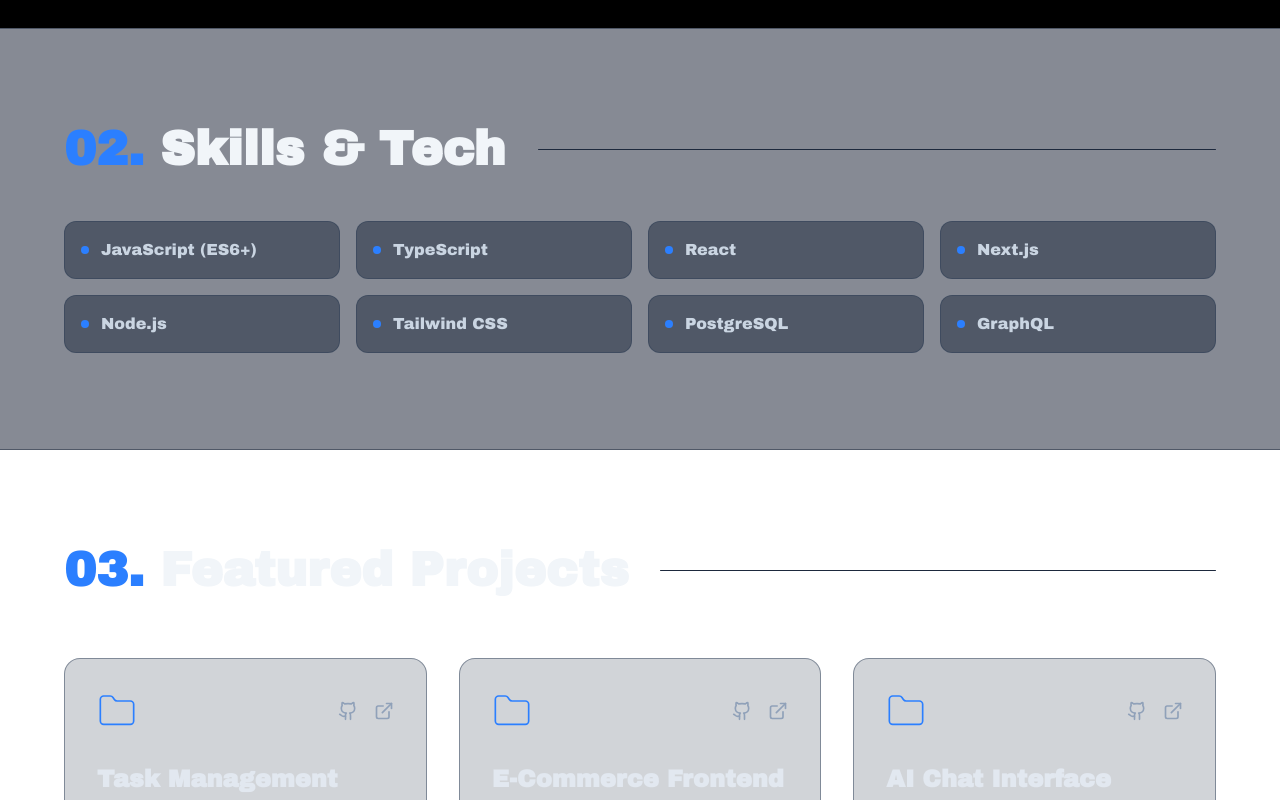
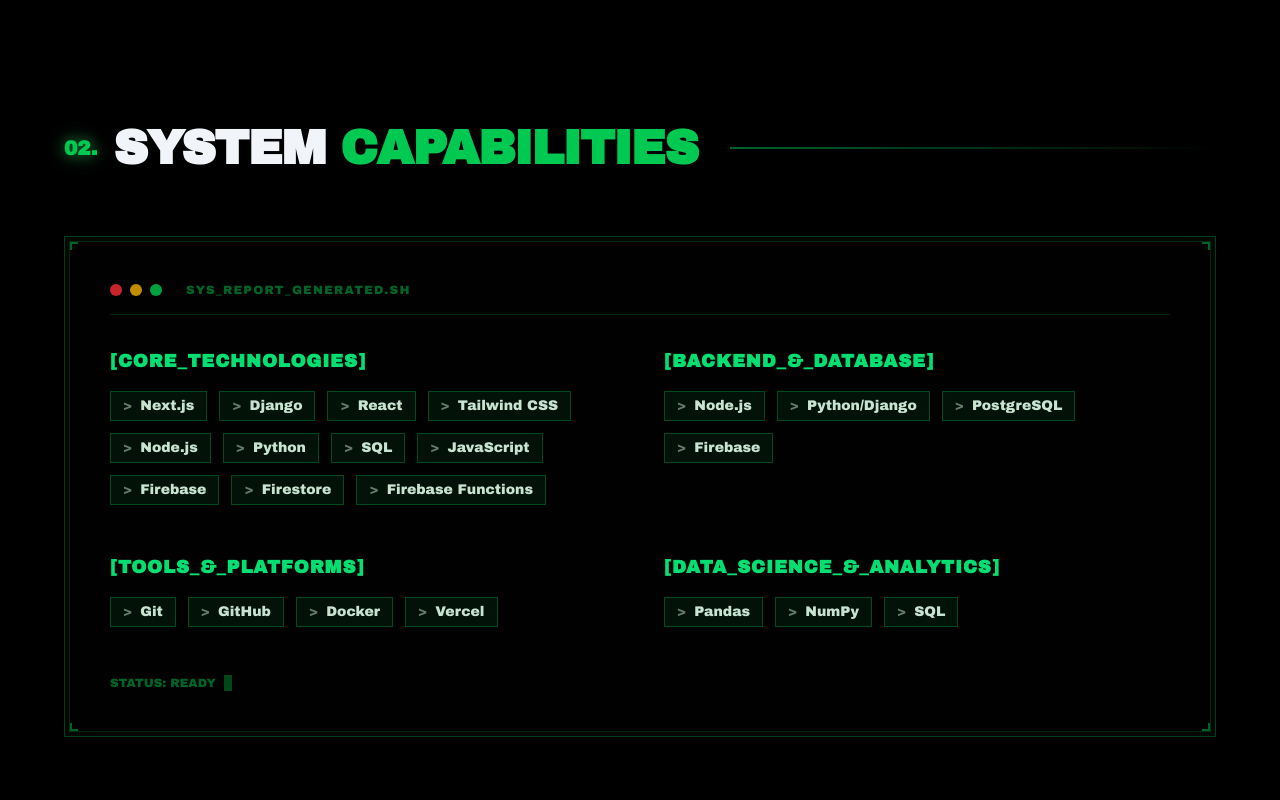
Before and after one commit to kzhynkent/canja.dev, a Next.js app: page / in a window 1280 px wide. Shown: the part 1620-2420 px from the top of the page. Built offline with nearby package versions, Linux system fonts and the light colour scheme.

Commit message:
made the skills and tech section consistent with the theme.

```diff
--- a/src/components/About.tsx
+++ b/src/components/About.tsx
@@ -1,32 +1,8 @@
 "use client";
 
 import Image from "next/image";
-import { motion, useInView } from "framer-motion";
-import { useRef, useState, useEffect } from "react";
-import { useScrambleText } from "./useScrambleText";
-
-function ScrambleTextOnScroll({ text, duration = 1500, className = "" }: { text: string, duration?: number, className?: string }) {
-    const ref = useRef(null);
-    const isInView = useInView(ref, { once: true, margin: "-100px" });
-    const [shouldAnimate, setShouldAnimate] = useState(false);
-
-    // Only start scrambling when the element comes into view
-    useEffect(() => {
-        if (isInView) {
-            setShouldAnimate(true);
-        }
-    }, [isInView]);
-
-    // The hook returns the original text immediately if shouldAnimate is false
-    const scrambled = useScrambleText(text, duration);
-    const displayText = shouldAnimate ? scrambled : "";
-
-    return (
-        <span ref={ref} className={className}>
-            {displayText}
-        </span>
-    );
-}
+import { motion } from "framer-motion";
+import { ScrambleTextOnScroll } from "./ScrambleTextOnScroll";
 
 export default function About() {
     return (
@@ -43,7 +19,7 @@
                 <motion.div
                     initial={{ opacity: 0, x: -50 }}
                     whileInView={{ opacity: 1, x: 0 }}
-                    viewport={{ once: true, margin: "-100px" }}
+                    viewport={{ margin: "-100px" }}
                     transition={{ duration: 0.6 }}
                     className="flex items-center gap-4 mb-16"
                 >
@@ -77,7 +53,7 @@
                     <motion.div
                         initial={{ opacity: 0, scale: 0.8 }}
                         whileInView={{ opacity: 1, scale: 1 }}
-                        viewport={{ once: true, margin: "-100px" }}
+                        viewport={{ margin: "-100px" }}
                         transition={{ duration: 0.6, delay: 0.4 }}
                         className="relative group w-full max-w-md mx-auto aspect-[4/5] mt-8 md:mt-0"
                     >
--- /dev/null
+++ b/src/components/ScrambleTextOnScroll.tsx
@@ -0,0 +1,26 @@
+"use client";
+
+import { useInView } from "framer-motion";
+import { useRef, useState, useEffect } from "react";
+import { useScrambleText } from "./useScrambleText";
+
+export function ScrambleTextOnScroll({ text, duration = 1500, className = "" }: { text: string, duration?: number, className?: string }) {
+    const ref = useRef(null);
+    const isInView = useInView(ref, { margin: "-100px" });
+    const [shouldAnimate, setShouldAnimate] = useState(false);
+
+    // Toggle scrambling state based on visibility
+    useEffect(() => {
+        setShouldAnimate(isInView);
+    }, [isInView]);
+
+    // The hook returns the original text immediately if shouldAnimate is false
+    const scrambled = useScrambleText(text, duration);
+    const displayText = shouldAnimate ? scrambled : text; // Reset immediately to target text if not animating, or handle it inside hook
+
+    return (
+        <span ref={ref} className={className}>
+            {displayText}
+        </span>
+    );
+}
--- a/src/components/Skills.tsx
+++ b/src/components/Skills.tsx
@@ -1,35 +1,127 @@
+"use client";
+
+import { motion, Variants } from "framer-motion";
+import { ScrambleTextOnScroll } from "./ScrambleTextOnScroll";
+
+const skillCategories = [
+    {
+        title: "CORE_TECHNOLOGIES",
+        skills: ["Next.js", "Django", "React", "Tailwind CSS", "Node.js", "Python", "SQL", "JavaScript", "Firebase", "Firestore", "Firebase Functions"]
+    },
+    {
+        title: "BACKEND_&_DATABASE",
+        skills: ["Node.js", "Python/Django", "PostgreSQL", "Firebase"]
+    },
+    {
+        title: "TOOLS_&_PLATFORMS",
+        skills: ["Git", "GitHub", "Docker", "Vercel"]
+    },
+    {
+        title: "DATA_SCIENCE_&_ANALYTICS",
+        skills: ["Pandas", "NumPy", "SQL"]
+    }
+];
+
+const containerVariants: Variants = {
+    hidden: { opacity: 0 },
+    visible: {
+        opacity: 1,
+        transition: {
+            staggerChildren: 0.1,
+            delayChildren: 0.2
+        }
+    }
+};
+
+const itemVariants: Variants = {
+    hidden: { y: 20, opacity: 0 },
+    visible: {
+        y: 0,
+        opacity: 1,
+        transition: { type: "spring", stiffness: 100 }
+    }
+};
+
 export default function Skills() {
-    const skills = [
-        "JavaScript (ES6+)",
-        "TypeScript",
-        "React",
-        "Next.js",
-        "Node.js",
-        "Tailwind CSS",
-        "PostgreSQL",
-        "GraphQL"
-    ];
+    return (
+        <section id="skills" className="py-24 px-6 md:px-12 relative bg-black font-mono overflow-hidden">
+            {/* Background scanlines */}
+            <div className="absolute inset-0 pointer-events-none opacity-5 mix-blend-overlay"
+                style={{
+                    backgroundImage: 'linear-gradient(transparent 50%, rgba(34, 197, 94, 0.5) 50%)',
+                    backgroundSize: '100% 4px'
+                }}
+            />
 
-    return (
-        <section id="skills" className="py-24 px-6 md:px-12 bg-slate-900/50 backdrop-blur-xl border-y border-slate-800/50">
-            <div className="max-w-6xl mx-auto">
-                <h2 className="text-3xl md:text-5xl font-bold mb-12 text-slate-100 flex items-center gap-4">
-                    <span className="text-blue-500">02.</span> Skills & Tech
-                    <div className="h-[1px] bg-slate-800 flex-grow ml-4 rounded-full"></div>
-                </h2>
+            <div className="max-w-6xl mx-auto relative z-10">
+                <motion.div
+                    initial={{ opacity: 0, x: -50 }}
+                    whileInView={{ opacity: 1, x: 0 }}
+                    viewport={{ margin: "-100px" }}
+                    transition={{ duration: 0.6 }}
+                    className="flex items-center gap-4 mb-16"
+                >
+                    <span className="text-green-500 font-bold text-xl drop-shadow-[0_0_8px_rgba(34,197,94,0.8)]">02.</span>
+                    <h2 className="text-3xl md:text-5xl font-black text-slate-100 uppercase tracking-tight">
+                        <ScrambleTextOnScroll text="System" duration={1000} /> <span className="text-green-500"><ScrambleTextOnScroll text="Capabilities" duration={1500} /></span>
+                    </h2>
+                    <div className="h-[2px] bg-gradient-to-r from-green-500/50 to-transparent flex-grow ml-4"></div>
+                </motion.div>
 
-                <div className="grid grid-cols-2 md:grid-cols-4 gap-4">
-                    {skills.map((skill, index) => (
-                        <div
-                            key={index}
-                            className="group p-4 rounded-xl bg-slate-800/50 border border-slate-700/50 hover:bg-slate-800 hover:border-blue-500/30 transition-all cursor-default"
+                <div className="border border-green-500/30 bg-green-950/10 backdrop-blur-sm p-1 shadow-[inset_0_0_20px_rgba(34,197,94,0.05)]">
+                    <div className="bg-black/80 border border-green-500/20 p-6 md:p-10 relative">
+                        {/* Decorative Corners for the inner terminal */}
+                        <div className="absolute top-0 left-0 w-2 h-2 border-t-2 border-l-2 border-green-500/50"></div>
+                        <div className="absolute top-0 right-0 w-2 h-2 border-t-2 border-r-2 border-green-500/50"></div>
+                        <div className="absolute bottom-0 left-0 w-2 h-2 border-b-2 border-l-2 border-green-500/50"></div>
+                        <div className="absolute bottom-0 right-0 w-2 h-2 border-b-2 border-r-2 border-green-500/50"></div>
+
+                        {/* Terminal Header */}
+                        <div className="flex items-center gap-2 border-b border-green-500/20 pb-4 mb-8">
+                            <div className="w-3 h-3 rounded-full bg-red-500/80"></div>
+                            <div className="w-3 h-3 rounded-full bg-yellow-500/80"></div>
+                            <div className="w-3 h-3 rounded-full bg-green-500/80"></div>
+                            <span className="ml-4 text-green-500/50 text-xs tracking-widest uppercase">sys_report_generated.sh</span>
+                        </div>
+
+                        <motion.div
+                            variants={containerVariants}
+                            initial="hidden"
+                            whileInView="visible"
+                            viewport={{ margin: "-100px" }}
+                            className="grid md:grid-cols-2 gap-12"
                         >
-                            <div className="flex items-center gap-3">
-                                <div className="w-2 h-2 rounded-full bg-blue-500 group-hover:animate-pulse"></div>
-                                <span className="text-slate-300 font-medium">{skill}</span>
-                            </div>
-                        </div>
-                    ))}
+                            {skillCategories.map((category, idx) => (
+                                <motion.div key={idx} variants={itemVariants} className="space-y-4">
+                                    <h3 className="text-green-400 font-bold text-lg tracking-wider">
+                                        [<ScrambleTextOnScroll text={category.title} duration={800 + (idx * 200)} />]
+                                    </h3>
+                                    <div className="flex flex-wrap gap-3">
+                                        {category.skills.map((skill, skillIdx) => (
+                                            <div
+                                                key={skillIdx}
+                                                className="px-3 py-1 bg-green-900/20 border border-green-500/30 text-green-100/90 text-sm hover:bg-green-500/20 hover:border-green-400 hover:text-green-400 transition-colors duration-300 cursor-crosshair group"
+                                            >
+                                                <span className="opacity-50 mr-2 group-hover:text-green-400 group-hover:opacity-100">{'>'}</span>
+                                                {skill}
+                                            </div>
+                                        ))}
+                                    </div>
+                                </motion.div>
+                            ))}
+                        </motion.div>
+
+                        <motion.div
+                            initial={{ opacity: 0 }}
+                            whileInView={{ opacity: 1 }}
+                            viewport={{ amount: 0 }}
+                            transition={{ delay: 1 }}
+                            className="mt-12 text-green-500/50 text-xs flex items-center"
+                        >
+                            <span>STATUS: READY</span>
+                            <span className="inline-block w-2 h-4 bg-green-500/50 animate-pulse ml-2"></span>
+                        </motion.div>
+                    </div>
                 </div>
             </div>
         </section>
--- a/src/components/useScrambleText.ts
+++ b/src/components/useScrambleText.ts
@@ -5,10 +5,28 @@
 // Toned down to mostly alphanumeric with a few subtle symbols
 const CHARS = "ABCDEFGHIJKLMOPQRSTUVWXYZ0123456789-_/\\";
 
-export function useScrambleText(text: string, duration: number = 2000) {
-    const [displayText, setDisplayText] = useState(text);
+export function useScrambleText(text: string, duration: number = 2000, trigger: boolean = true) {
+    const [displayText, setDisplayText] = useState(() => {
+        if (!trigger) {
+            let placeholder = "";
+            for (let i = 0; i < text.length; i++) {
+                placeholder += (text[i] === " " || text[i] === "\n") ? text[i] : "_";
+            }
+            return placeholder;
+        }
+        return text;
+    });
 
     useEffect(() => {
+        if (!trigger) {
+            let placeholder = "";
+            for (let i = 0; i < text.length; i++) {
+                placeholder += (text[i] === " " || text[i] === "\n") ? text[i] : "_";
+            }
+            setDisplayText(placeholder);
+            return;
+        }
+
         let startTime = performance.now();
         let frameId: number;
         let lastUpdateTime = 0;
@@ -54,7 +72,7 @@
         frameId = requestAnimationFrame(animate);
 
         return () => cancelAnimationFrame(frameId);
-    }, [text, duration]);
+    }, [text, duration, trigger]);
 
     return displayText;
 }
```
